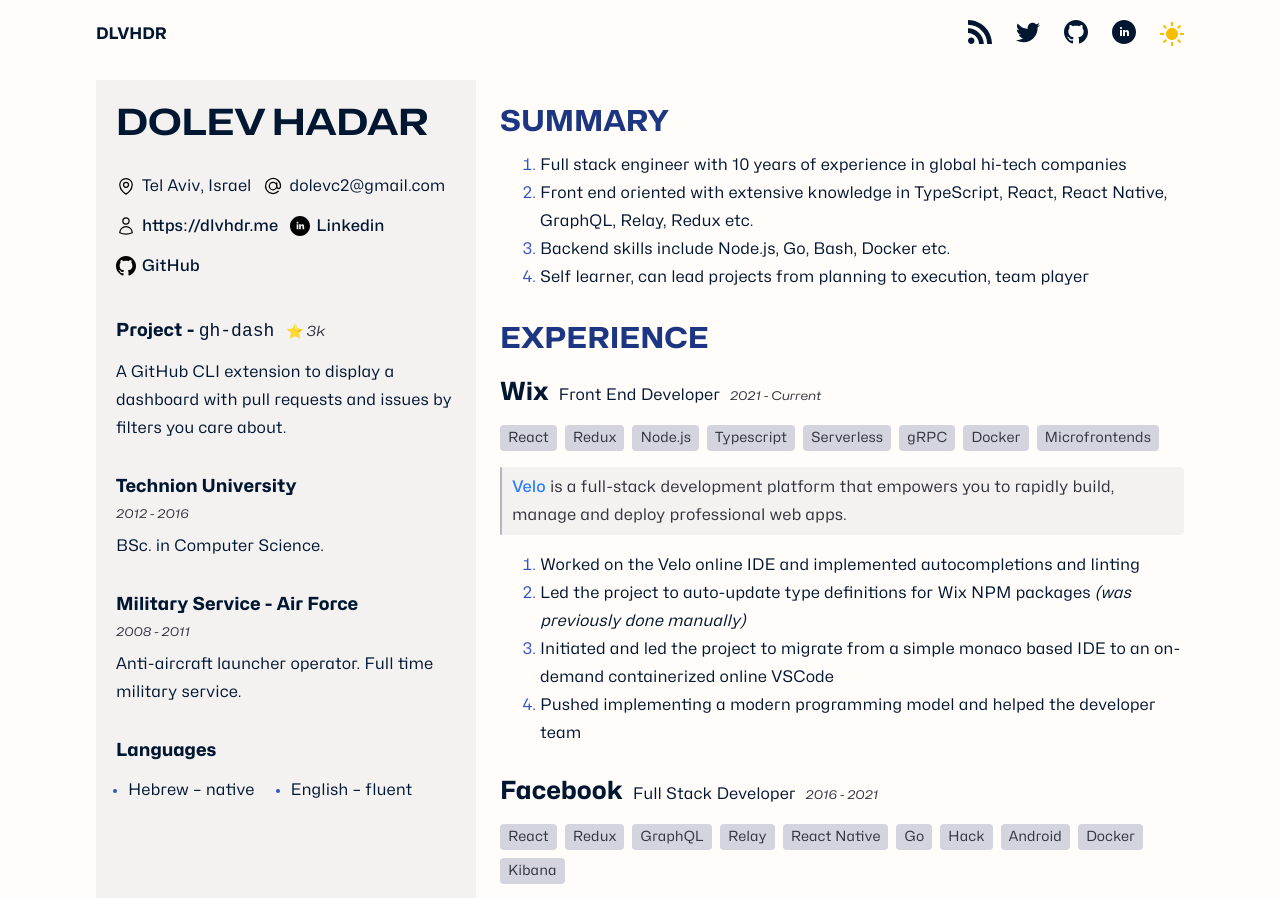
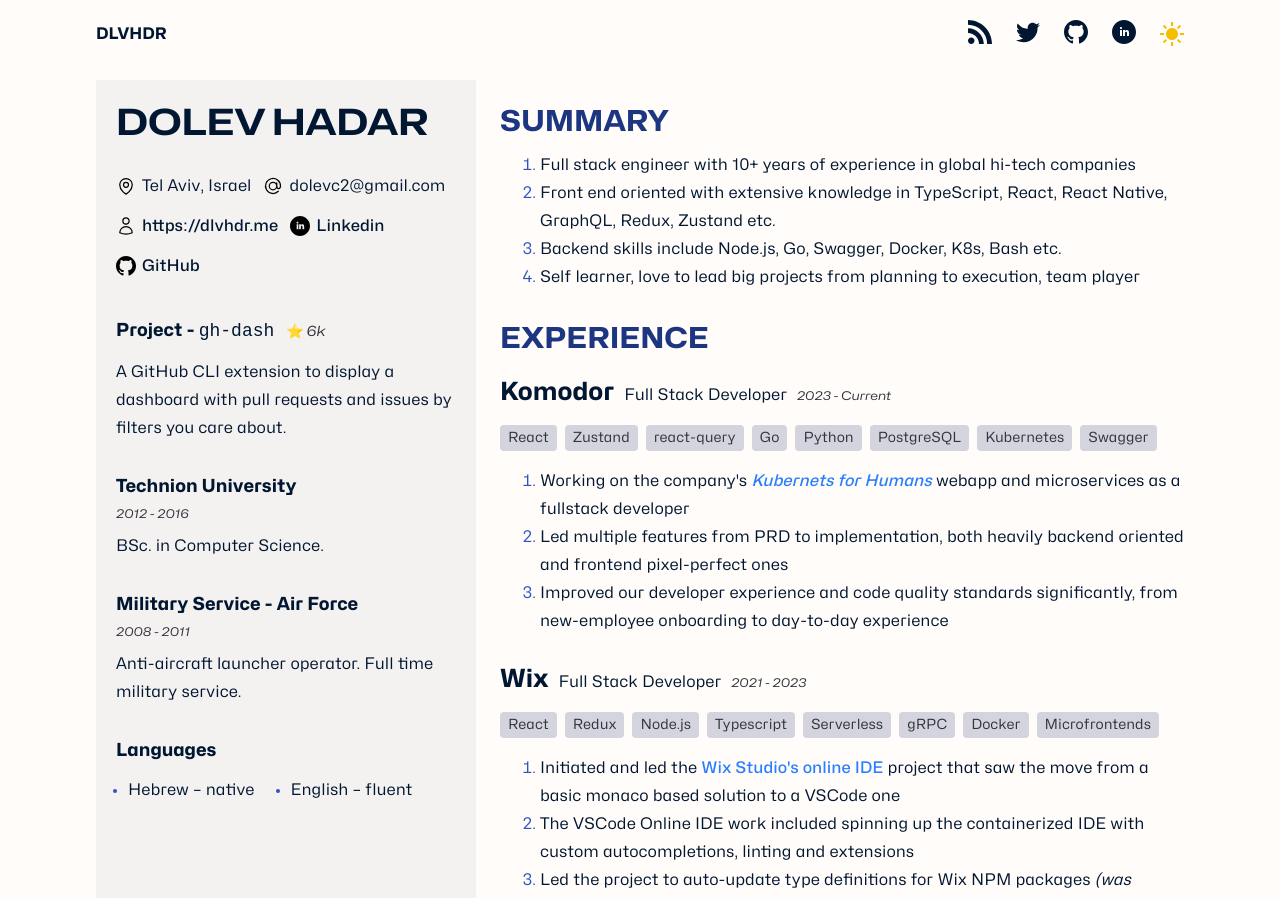
Before and after one commit to dlvhdr/dlvhdr.me, a Next.js app: page /resume in a window 1280 px wide. Shown: the top 898 px of the page. Built offline with nearby package versions, Linux system fonts and the light colour scheme.

Commit message:
feat: CV update and index about me section

```diff
--- a/components/Resume/Company.tsx
+++ b/components/Resume/Company.tsx
@@ -8,7 +8,7 @@
   icon?: React.ReactNode;
   years: [number, number] | [number];
   role: string;
-  technologies: string[];
+  technologies?: string[];
   children?: React.ReactNode;
 };
 
@@ -23,11 +23,13 @@
           {years[0]} - {years?.[1] || "Current"}
         </span>
       </div>
-      <ul className={styles.technologies}>
-        {technologies.map((tech) => (
-          <li key={tech}>{tech}</li>
-        ))}
-      </ul>
+      {technologies && technologies.length > 0 ? (
+        <ul className={styles.technologies}>
+          {technologies.map((tech) => (
+            <li key={tech}>{tech}</li>
+          ))}
+        </ul>
+      ) : null}
       {children}
     </section>
   );
--- a/pages/index.module.css
+++ b/pages/index.module.css
@@ -1,6 +1,6 @@
 .mainContent {
   display: flex;
-  margin: 40px auto;
+  margin: 24px auto;
   flex-direction: column;
 }
 
@@ -14,13 +14,6 @@
   display: flex;
   flex-direction: column;
   flex-grow: 1;
-}
-
-.blogTitle {
-  color: var(--primary-color);
-  margin: 0;
-  margin-bottom: var(--16px);
-  letter-spacing: 105%;
 }
 
 .postPreviews {
@@ -42,9 +35,12 @@
 }
 
 .title {
+  margin-bottom: var(--36px);
+  margin-top: var(--36px);
+  color: var(--primary-color);
+  letter-spacing: 105%;
   font-weight: bold;
-  font-size: var(--48px);
-  margin: 0;
+  font-size: var(--36px);
 }
 
 .description {
@@ -68,3 +64,16 @@
     margin-bottom: 30px;
   }
 }
+
+.aboutMe p {
+  line-height: 1.8;
+}
+
+.aboutMe > p > img {
+  display: inline;
+  margin-left: 4px;
+}
+
+.resume {
+  color: var(--dimmed-fg-color-2);
+}
--- a/pages/resume/index.tsx
+++ b/pages/resume/index.tsx
@@ -18,7 +18,7 @@
       wide={true}
     >
       <div className={styles.root}>
-        <div className={styles.sidebar}>
+        <div className={styles.headerForSmallScreens}>
           <h1>Dolev Hadar</h1>
           <div className={styles.headerInfo}>
             <span className={styles.headerInfoBit}>
@@ -63,6 +63,55 @@
               </a>
             </span>
           </div>
+        </div>
+
+        <div className={styles.sidebar}>
+          <div className={styles.title}>
+            <h1>Dolev Hadar</h1>
+            <div className={styles.headerInfo}>
+              <span className={styles.headerInfoBit}>
+                <img src="images/location.svg" height="20px" width="20px" />
+                Tel Aviv, Israel
+              </span>
+              <span className={styles.headerInfoBit}>
+                <img src="images/email.svg" height="20px" width="20px" />
+                dolevc2@gmail.com
+              </span>
+              <span className={styles.headerInfoBit}>
+                <img src="images/person.svg" height="20px" width="20px" />
+                <a
+                  className={styles.linkedin}
+                  href="https://dlvhdr.me"
+                  target="_blank"
+                  rel="noreferrer"
+                >
+                  https://dlvhdr.me
+                </a>
+              </span>
+              <span className={styles.headerInfoBit}>
+                <LinkedInIcon size="small" />
+                <a
+                  className={styles.linkedin}
+                  href="https://www.linkedin.com/in/dolev-hadar/"
+                  target="_blank"
+                  rel="noreferrer"
+                >
+                  Linkedin
+                </a>
+              </span>
+              <span className={styles.headerInfoBit}>
+                <GithubIcon size="small" />
+                <a
+                  className={styles.linkedin}
+                  href="https://github.com/dlvhdr"
+                  target="_blank"
+                  rel="noreferrer"
+                >
+                  GitHub
+                </a>
+              </span>
+            </div>
+          </div>
           <div>
             <div className={styles.githubProject}>
               <h4>
@@ -77,7 +126,7 @@
                 </a>
               </h4>
               <span className={classNames(styles.stars, utilStyles.subtext)}>
-                ⭐ 3k
+                ⭐ 6k
               </span>
             </div>
             <p>
@@ -103,25 +152,62 @@
           <h2>Summary</h2>
           <ul>
             <li>
-              Full stack engineer with 10 years of experience in global hi-tech
+              Full stack engineer with 10+ years of experience in global hi-tech
               companies
             </li>
             <li>
               Front end oriented with extensive knowledge in TypeScript, React,
-              React Native, GraphQL, Relay, Redux etc.
+              React Native, GraphQL, Redux, Zustand etc.
             </li>
-            <li>Backend skills include Node.js, Go, Bash, Docker etc.</li>
             <li>
-              Self learner, can lead projects from planning to execution, team
-              player
+              Backend skills include Node.js, Go, Swagger, Docker, K8s, Bash
+              etc.
+            </li>
+            <li>
+              Self learner, love to lead big projects from planning to
+              execution, team player
             </li>
           </ul>
           <h2>Experience</h2>
           <div>
             <Company
+              name="Komodor"
+              role="Full Stack Developer"
+              years={[2023]}
+              technologies={[
+                "React",
+                "Zustand",
+                "react-query",
+                "Go",
+                "Python",
+                "PostgreSQL",
+                "Kubernetes",
+                "Swagger",
+              ]}
+            >
+              <ul>
+                <li>
+                  Working on the company's{" "}
+                  <a href="https://komodor.com/">
+                    <i>Kubernets for Humans</i>
+                  </a>{" "}
+                  webapp and microservices as a fullstack developer
+                </li>
+                <li>
+                  Led multiple features from PRD to implementation, both heavily
+                  backend oriented and frontend pixel-perfect ones
+                </li>
+                <li>
+                  Improved our developer experience and code quality standards
+                  significantly, from new-employee onboarding to day-to-day
+                  experience
+                </li>
+              </ul>
+            </Company>
+            <Company
               name="Wix"
-              years={[2021]}
-              role="Front End Developer"
+              years={[2021, 2023]}
+              role="Full Stack Developer"
               technologies={[
                 "React",
                 "Redux",
@@ -133,29 +219,23 @@
                 "Microfrontends",
               ]}
             >
-              <p className={styles.companyDesc}>
-                <a
-                  href="https://www.wix.com/velo"
-                  target="_blank"
-                  rel="noreferrer"
-                >
-                  Velo
-                </a>{" "}
-                is a full-stack development platform that empowers you to
-                rapidly build, manage and deploy professional web apps.
-              </p>
               <ul>
                 <li>
-                  Worked on the Velo online IDE and implemented autocompletions
-                  and linting
+                  Initiated and led the{" "}
+                  <a href="https://www.wix.com/studio/developers">
+                    Wix Studio's online IDE
+                  </a>{" "}
+                  project that saw the move from a basic monaco based solution
+                  to a VSCode one
+                </li>
+                <li>
+                  The VSCode Online IDE work included spinning up the
+                  containerized IDE with custom autocompletions, linting and
+                  extensions
                 </li>
                 <li>
                   Led the project to auto-update type definitions for Wix NPM
                   packages <i>(was previously done manually)</i>
-                </li>
-                <li>
-                  Initiated and led the project to migrate from a simple monaco
-                  based IDE to an on-demand containerized online VSCode
                 </li>
                 <li>
                   Pushed implementing a modern programming model and helped the
@@ -171,7 +251,6 @@
                 "React",
                 "Redux",
                 "GraphQL",
-                "Relay",
                 "React Native",
                 "Go",
                 "Hack",
@@ -180,18 +259,6 @@
                 "Kibana",
               ]}
             >
-              <p className={styles.companyDesc}>
-                <a
-                  href="https://www.facebook.com/connectivity/"
-                  target="_blank"
-                  rel="noreferrer"
-                >
-                  FBC Symphony
-                </a>{" "}
-                is an open source SaaS solution for network operators that helps
-                them operate their network in regards to device and customer
-                management.
-              </p>
               <ul>
                 <li>
                   Acted as the project’s lead front-end engineer, writing the
@@ -214,19 +281,6 @@
                   - drove the project of building a library of reusable base
                   components
                 </li>
-              </ul>
-              <p className={styles.companyDesc}>
-                <a
-                  href="https://expresswifi.fb.com/"
-                  target="_blank"
-                  rel="noreferrer"
-                >
-                  Express Wi-Fi
-                </a>{" "}
-                is a super-fast super-affordable internet service for the un-and
-                under-connected areas of the world (1M DAU)
-              </p>
-              <ul>
                 <li>
                   Worked on the customer, retailer and partner portals
                   (webapps). Sole developer of the React-Native{" "}
@@ -237,13 +291,11 @@
                   >
                     Android app
                   </a>
-                  .
                 </li>
                 <li>
                   A standout project was implementing an extensible slice and
                   dice query UI that allowed creating custom queries over
-                  various metrics and entity tables (customers, retailers,
-                  etc.).
+                  various metrics and entity tables (customers, retailers, etc.)
                 </li>
               </ul>
             </Company>
@@ -263,12 +315,14 @@
                 "CSS",
               ]}
             >
-              <p>
-                Worked at the CAD department on various projects: a Cache
-                Simulator Windows desktop app in C++ using Qt for the GUI, a
-                Thermal Analysis Platform for smartphones and a
-                Power/performance web-app using PrimeFaces.
-              </p>
+              <ul>
+                <li>
+                  Worked at the CAD department on various projects: a Cache
+                  Simulator Windows desktop app in C++ using Qt for the GUI, a
+                  Thermal Analysis Platform for smartphones and a
+                  Power/performance web-app using PrimeFaces.
+                </li>
+              </ul>
             </Company>
           </div>
         </div>
--- a/pages/resume/resume.module.css
+++ b/pages/resume/resume.module.css
@@ -127,7 +127,59 @@
   margin-bottom: 0px;
 }
 
+.headerForSmallScreens {
+  display: none;
+}
+
+@media screen and (max-width: 1020px) {
+  .root {
+    flex-direction: column-reverse;
+  }
+
+  .root .headerForSmallScreens {
+    order: 1;
+  }
+
+  .headerInfo {
+    margin-top: -16px;
+  }
+
+  .sidebar {
+    display: grid;
+    grid-template-columns: 1fr 1fr;
+    gap: 24px;
+    min-width: auto;
+    width: auto;
+    background: var(--card-color);
+    grid-template-columns: 1fr;
+  }
+
+  .sidebar h4 {
+    margin-top: 0;
+  }
+
+  .headerForSmallScreens {
+    display: block;
+  }
+
+  .sidebar .title {
+    display: none;
+  }
+
+  .sidebar {
+    bottom: 0;
+  }
+
+  .sidebar h1 {
+    margin-bottom: 0px;
+  }
+}
+
 @media print {
+  .root {
+    flex-direction: row;
+  }
+
   @page {
     size: A4;
     margin: 0;
--- a/styles/global.css
+++ b/styles/global.css
@@ -34,6 +34,7 @@
   --primary-color: #011731;
   --dimmed-color: #b3b5c1;
   --dimmed-fg-color: #31333d;
+  --dimmed-fg-color-2: #4d505e;
   --pop-color: #287eff;
   --accent-color: #1c3682;
   --light-accent-color: #2f54c2;
@@ -197,5 +198,7 @@
 }
 
 em {
-  font-variation-settings: "ital" 25, "wdth" 100;
+  font-variation-settings:
+    "ital" 25,
+    "wdth" 100;
 }
```
Also changed, not shown: pages/index.tsx (+24 -1 lines).
